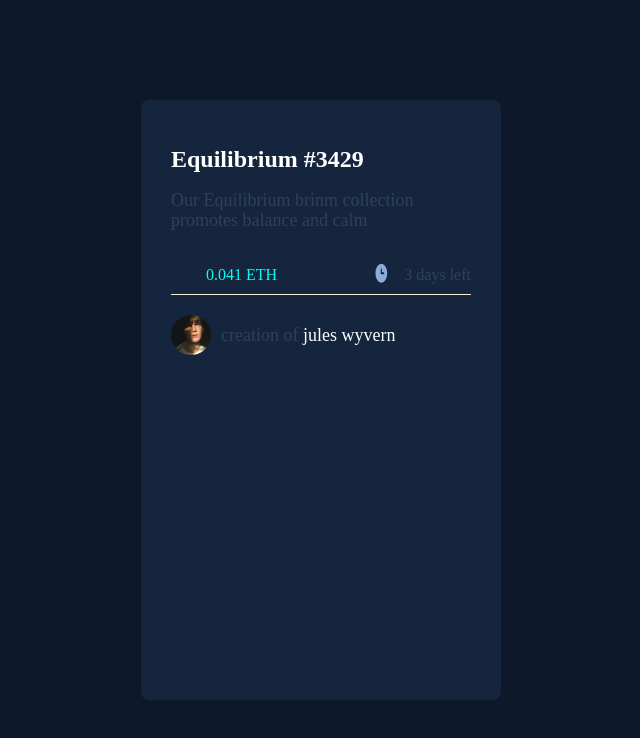
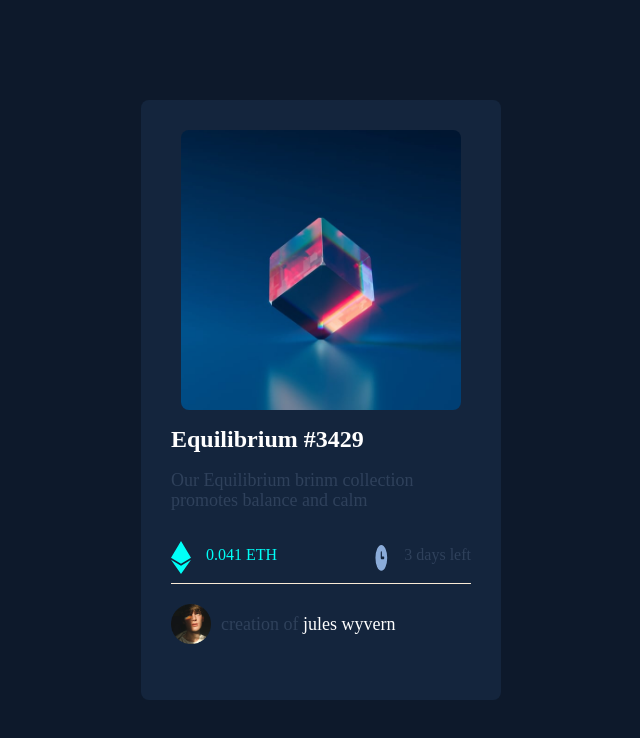
Before and after one commit to mohamed-abd-elkahlk/nft-preview-card-component, a plain HTML site: page index.html in a window 1280 px wide. Shown: the whole page, without its empty margins (319-959 px from the left). Drawn offline with Linux system fonts and the light colour scheme; the site is published under a folder, as on GitHub Pages, so addresses that start at the root find nothing.

Commit message:
nft-preview-card-component

```diff
--- a/index.html
+++ b/index.html
@@ -13,13 +13,13 @@
 </head>
 <body>
     <div class="card">
-        <img src="/images/image-equilibrium.jpg" alt="">
+        <img src="images/image-equilibrium.jpg" alt="">
         <div class="contanier">
             <h1>Equilibrium #3429</h1>
             <p>Our Equilibrium brinm collection promotes balance and calm</p>
             <div class="contain">
                 <div class="right-ico">
-                    <img src="/images/icon-ethereum.svg" alt="">
+                    <img src="images/icon-ethereum.svg" alt="">
                     <p>0.041 ETH</p>
                 </div>
                 <div class="left-ico">
```
